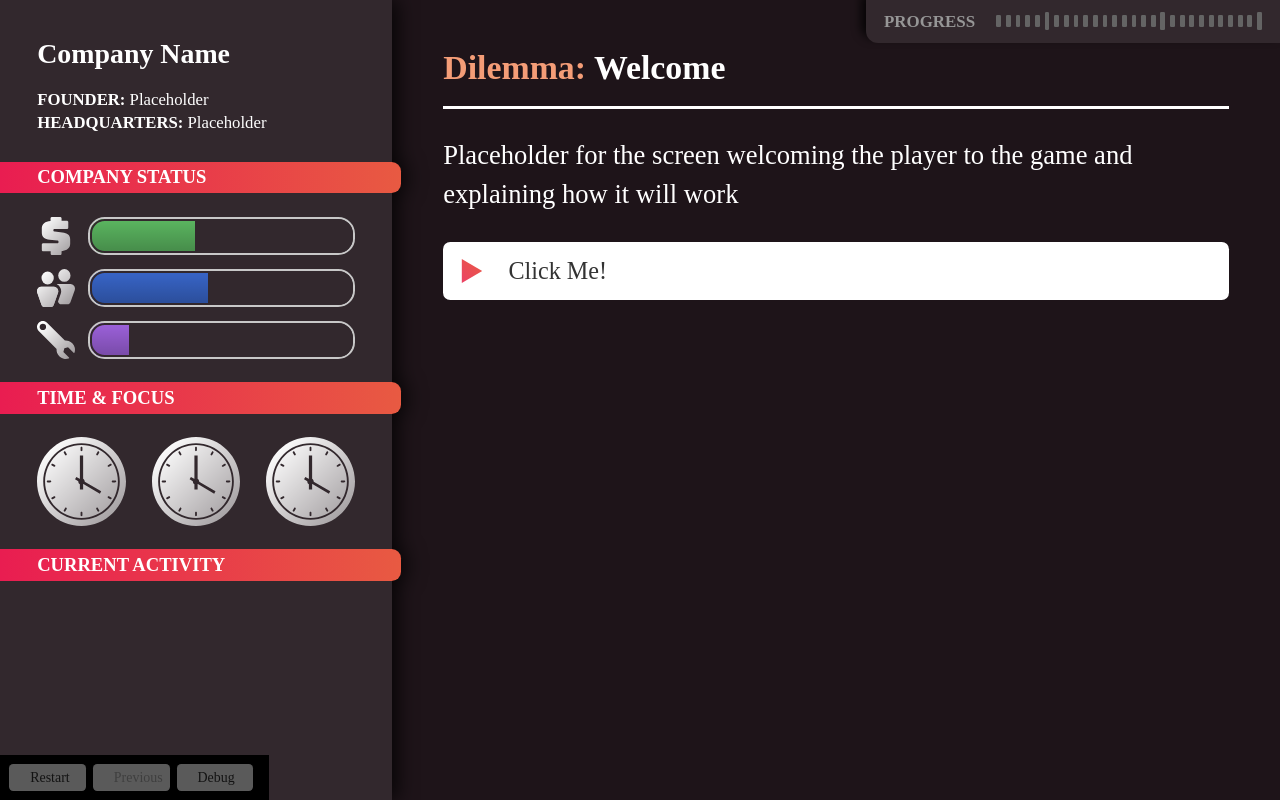
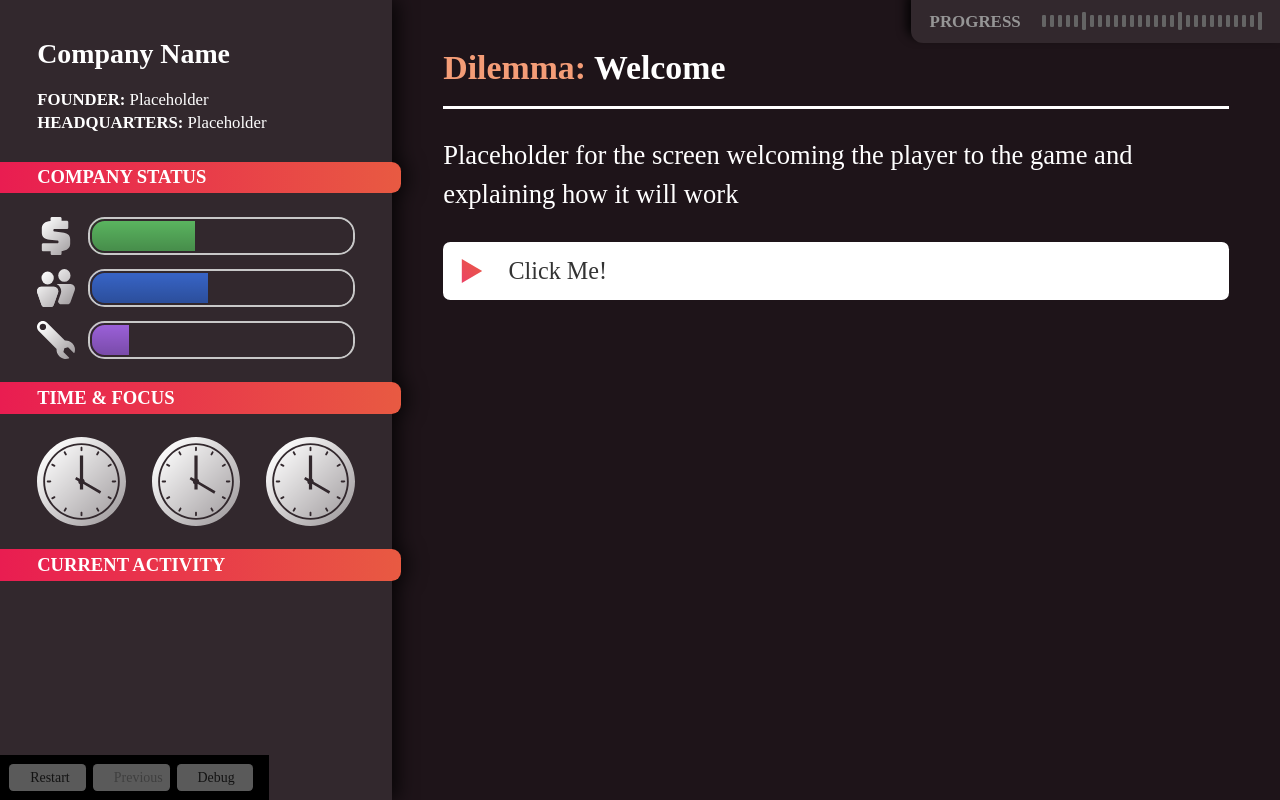
Before and after one commit to randylubin/engine-startup-agenda-2022, a Vue app: page / in a window 1280 px wide. Built offline with nearby package versions, Linux system fonts and the light colour scheme; a web font is replaced by a local one.

Commit message:
Fix to wonky display of timeline ticks

```diff
--- a/src/components/ProgressTimeline.vue
+++ b/src/components/ProgressTimeline.vue
@@ -1,5 +1,5 @@
 <template>
-<div id="progress-timeline">
+<div id="progress-timeline" ref="timelineElement">
   <label>Progress</label>
   <template v-for="(item,i) in DilemmaCompiler">
     <div
@@ -34,6 +34,8 @@ export default {
   computed: {
   },
   mounted () {
+    let computedWidth = parseInt(window.getComputedStyle(this.$refs.timelineElement.querySelector('.chapter')).getPropertyValue('width'))
+    this.$refs.timelineElement.style.setProperty('--tick-width',Math.round(computedWidth) + "px")
   },
   methods: {
   }
@@ -54,6 +56,8 @@ div#progress-timeline {
   background: var(--bg-timeline);
   border-bottom-left-radius: .5em;
   box-shadow: var(--sh-timeline);
+
+  --tick-width: .2em;
 }
 
 div#progress-timeline > label {
@@ -70,7 +74,7 @@ div#progress-timeline > div {
   display: inline-block;
   vertical-align: middle;
   height: .5em;
-  width: .2em;
+  width: var(--tick-width);
 
   transition: background-color .5s;
 }
@@ -88,9 +92,8 @@ div.chapter {
   border-radius: .05em;
 }
 
-div#progress-timeline > div.spacer {
+div.spacer {
   background: var(--bg-tl-spacer);
-  width: .2em;
 }
 
 div.chapter.current { background: var(--bg-tl-chapter-current); }
```
